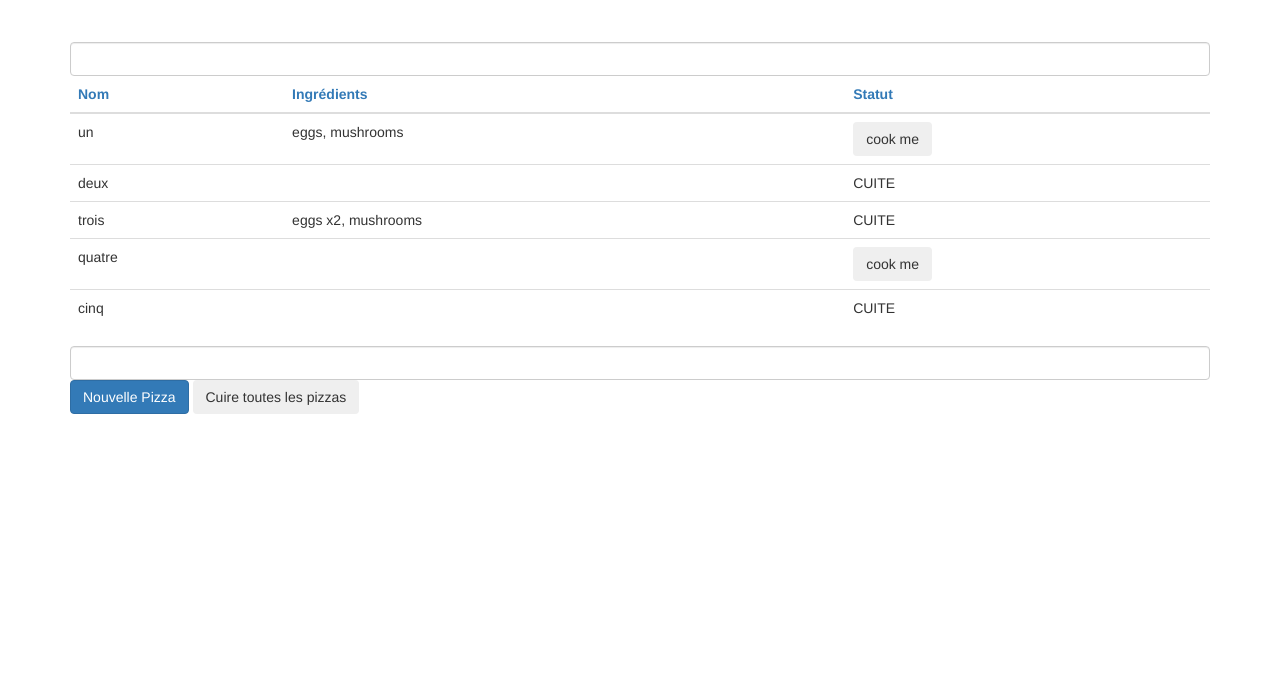
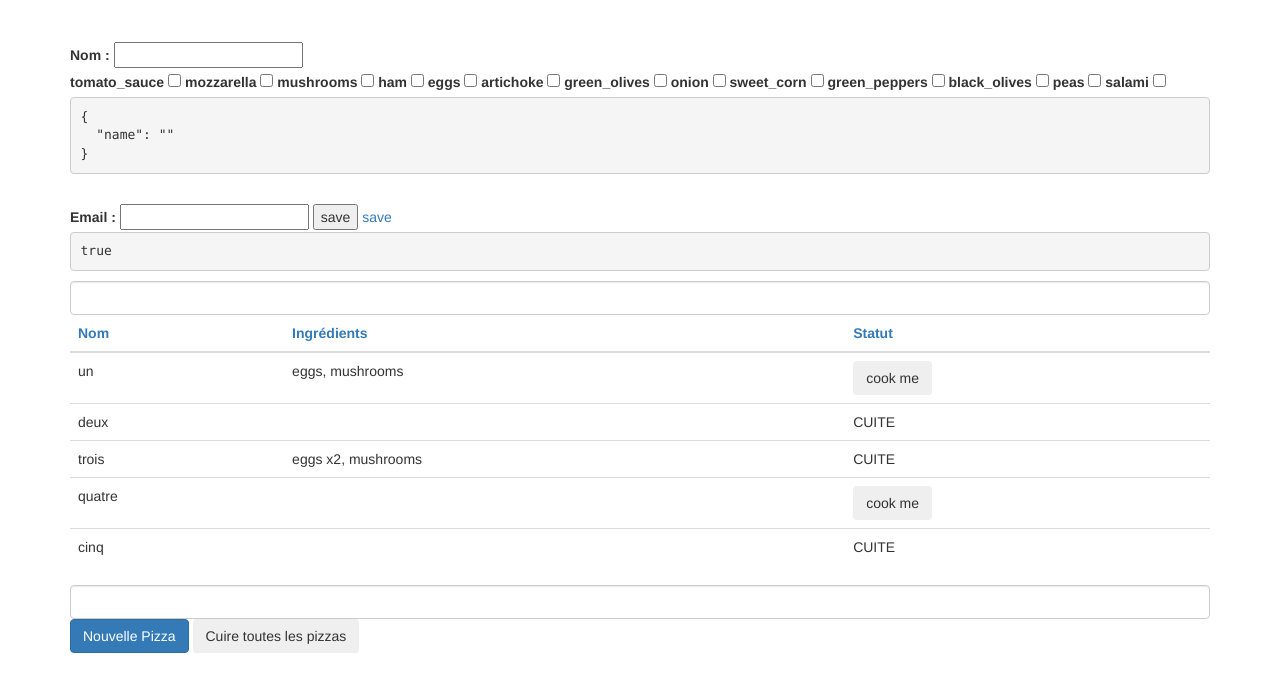
Before and after one commit to bordessoules/angular, a website with bundled scripts: page static/index.html in a window 1280 px wide. Built offline with nearby package versions, Linux system fonts and the light colour scheme; some packages are replaced by stand-ins of ours.

Commit message:
commit du soir

```diff
--- a/src/pizza/index.js
+++ b/src/pizza/index.js
@@ -1,10 +1,13 @@
 import angular from 'angular'
 import { PizzaListController } from './pizza-list.controller'
 import { pizzaToppingsFilter } from './pizza-toppings.filter'
+import { PizzaController } from './pizza.controller'
 
 export default
 
   angular.module('dtang.pizza', [])
     .controller('PizzaListController', PizzaListController)
+    .controller('PizzaController', PizzaController)
+
     .filter('pizzaToppings', pizzaToppingsFilter)
     .name
--- a/src/pizza/pizza-list.controller.js
+++ b/src/pizza/pizza-list.controller.js
@@ -10,7 +10,7 @@ export class PizzaListController {
       new Pizza({ name: 'trois', status: 'not cooked', toppings: ['eggs', 'eggs', 'mushrooms'] }),
       new Pizza({ name: 'quatre', status: 0 }),
       new Pizza({ name: 'cinq', status: 'not cooked' })
-    ].map(pizza=>{
+    ].map(pizza=>{ // transformation de la liste en vuie de l'affichage
         pizza._toppings = pizza.toppings2string()
         pizza._toppingsLength = (pizza.toppings || []).length
         return pizza
--- /dev/null
+++ b/src/pizza/pizza.controller.js
@@ -0,0 +1,29 @@
+import { Pizza } from './Pizza'
+
+export class PizzaController {
+  constructor () {
+    this.pizza = {
+      name: ''
+    }
+    this.pizza2 = new Pizza('')
+    this.toppings =[
+        'tomato_sauce',
+        'mozzarella',
+        'mushrooms',
+        'ham',
+        'eggs',
+        'artichoke',
+        'green_olives',
+        'onion',
+        'sweet_corn',
+        'green_peppers',
+        'black_olives',
+        'peas',
+        'salami'
+        ]
+  }
+ savePizza () {
+    console.log('save', this.pizza)
+  }
+
+}
--- a/static/index.html
+++ b/static/index.html
@@ -7,6 +7,9 @@
 
     <div class="container" style="margin-top:3em">
       <div class="row">
+        <div class="col-md-12">
+          <ng-include src="'pizza-form.html'"></ng-include>
+        </div>
 
         <div class="col-md-12">
           <ng-include src="'pizza-list.html'"></ng-include>
--- /dev/null
+++ b/static/pizza-form.html
@@ -0,0 +1,23 @@
+<div ng-controller="PizzaController as $ctrl">
+    <form name="pizzaForm" ng-submit="$ctrl.savePizza(pizzaForm)" novalidate>
+
+        <label for="name">Nom :</label>
+        <input required ng-model="$ctrl.pizza.name" name="name" type="text" id="name">
+        <p class="text-danger" ng-if="pizzaForm.name.$invalid && pizzaForm.name.$touched">Nom obligatoire</p>
+        <br>
+        <span ng-repeat="topping in $ctrl.toppings ">
+        <label >{{topping}}
+            <input type="checkbox" value="topping" name="topping" ng-model=" $ctrl.pizza.toppings[topping]" />
+        </label>
+        </span>
+         <pre>{{$ctrl.pizza | json }}</pre>
+        <br>
+        <label for="email">Email :</label>
+        <input ng-model="$ctrl.pizza.email" name="email" type="email" id="emailname">
+
+        <button type="submit">save</button>
+       <a ng-click="$ctrl.pizza.toppings=$ctrl.pizza.topping.key">save</a></th>
+        <pre>{{ pizzaForm.name.$error.required | json }}</pre>
+
+    </form>
+</div>
```
